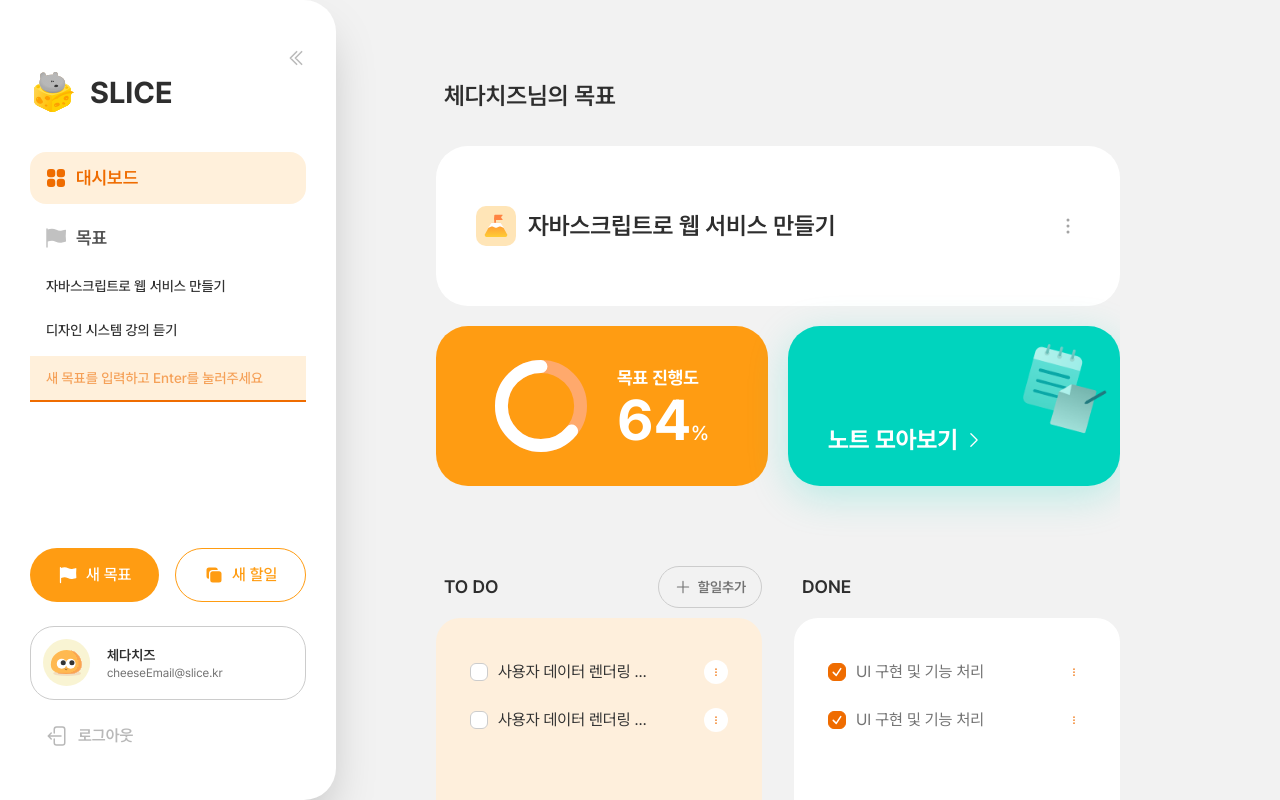
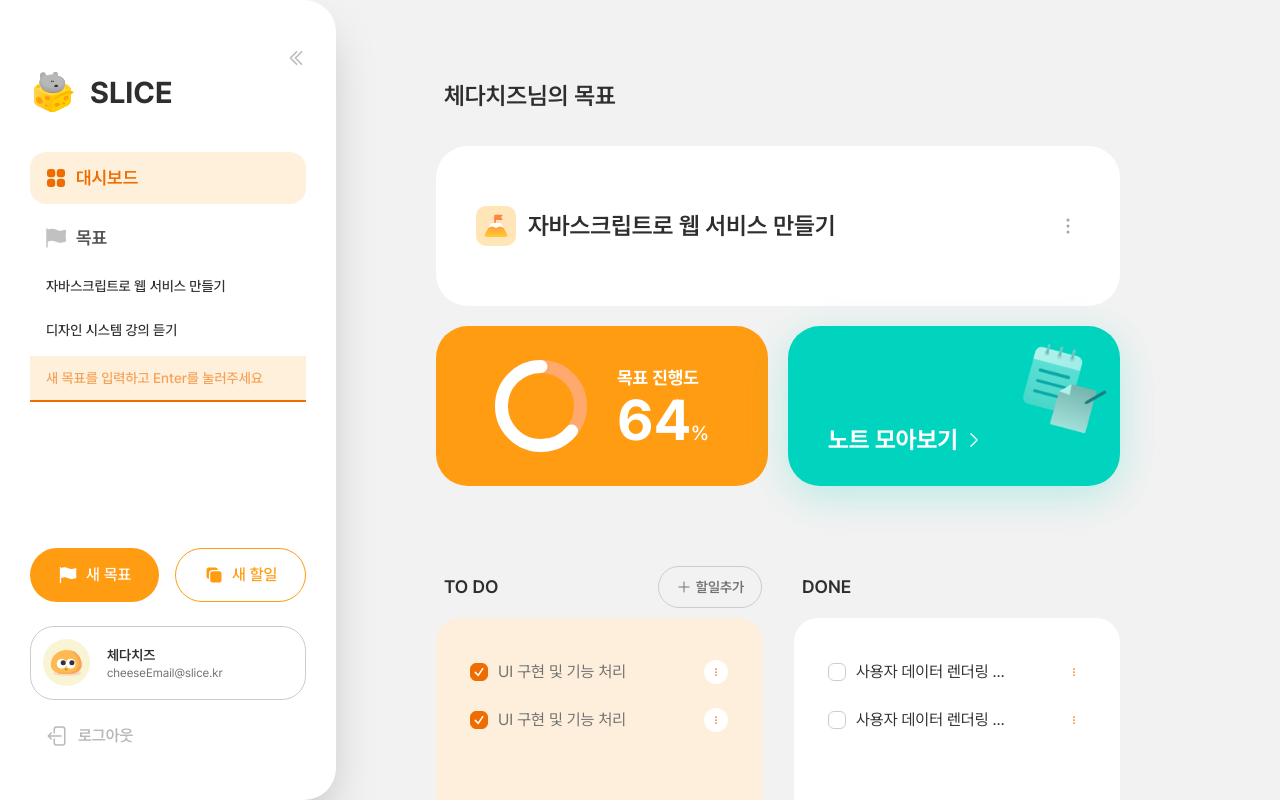
Before and after one commit to swallowedB/slice, a Next.js app: page /goals/1 in a window 1280 px wide. Built offline with nearby package versions, Linux system fonts and the light colour scheme.

Commit message:
💄 Style: 목표상세 퍼블리싱

```diff
--- a/src/app/(protected)/(dashboard)/page.tsx
+++ b/src/app/(protected)/(dashboard)/page.tsx
@@ -5,7 +5,7 @@ import RecentTodos from "./_components/recent/RecentTodos";
 
 export default function DashBoardPage() {
   return (
-    <>
+    <section>
       <MobileHeader title="체다치즈님의 대시보드" />
       <h2 className="color-black hidden sm:mb-8.5 sm:block sm:pl-2 sm:text-2xl sm:font-semibold">
         체다치즈님의 대시보드
@@ -21,6 +21,6 @@ export default function DashBoardPage() {
 
       {/* 목표별 섹션 */}
       <Goal />
-    </>
+    </section>
   );
 }
--- a/src/app/(protected)/goals/[goalId]/_components/GoalDoneSection.tsx
+++ b/src/app/(protected)/goals/[goalId]/_components/GoalDoneSection.tsx
@@ -17,7 +17,7 @@ export default function GoalDoneSection({
         <h4 className="pl-2 text-lg font-semibold">DONE</h4>
       </div>
 
-      <div className="rounded-2xl bg-white px-4 py-6 sm:h-64 sm:px-6 sm:py-8 lg:rounded-3xl xl:max-h-130">
+      <div className="min-h-auto rounded-2xl bg-white px-4 py-6 sm:px-6 sm:py-8 lg:rounded-3xl xl:min-h-138">
         <ListItem
           className="grid sm:gap-0.5 lg:gap-1"
           items={items}
--- /dev/null
+++ b/src/app/(protected)/goals/[goalId]/_components/GoalSection.tsx
@@ -0,0 +1,68 @@
+import Button from "@/components/common/button/Button";
+import TextButton from "@/components/common/button/TextButton";
+import ListItem from "@/components/common/list/list-item/ListItem";
+import { PlusIcon } from "@heroicons/react/24/outline";
+
+type GoalSectionProps = {
+  title: string;
+  items: { id: number; label: string; checked: boolean }[];
+  onToggle: (id: number) => void;
+  background?: string;
+  onAdd?: () => void;
+  emptyMessage?: string;
+};
+
+export default function GoalSection({
+  title,
+  items,
+  onToggle,
+  background = "bg-white",
+  onAdd,
+  emptyMessage,
+}: GoalSectionProps) {
+  return (
+    <div>
+      {/* 헤더 */}
+      <div className="mb-2.5 flex h-10.5 items-center justify-between">
+        <h4 className="pl-2 text-lg font-semibold">{title}</h4>
+
+        {onAdd && (
+          <>
+            <Button
+              variant="outline-gray"
+              size="compact"
+              className="hidden sm:block"
+              onClick={onAdd}>
+              <p className="flex items-center justify-center font-semibold">
+                <PlusIcon className="mr-1 h-4 w-4" />
+                할일추가
+              </p>
+            </Button>
+
+            <TextButton
+              className="block sm:hidden"
+              variant="primary"
+              onClick={onAdd}>
+              <p className="flex items-center justify-center font-semibold">
+                <PlusIcon className="mr-1 h-4 w-4" />
+                할일추가
+              </p>
+            </TextButton>
+          </>
+        )}
+      </div>
+
+      {items.length === 0 && emptyMessage && <p>{emptyMessage}</p>}
+
+      {/* 리스트 박스 */}
+      <div
+        className={`min-h-auto rounded-2xl px-4 py-6 sm:px-6 sm:py-8 lg:rounded-3xl xl:min-h-138 ${background}`}>
+        <ListItem
+          className="grid sm:gap-0.5 lg:gap-1"
+          items={items}
+          onChange={onToggle}
+        />
+      </div>
+    </div>
+  );
+}
--- a/src/app/(protected)/goals/[goalId]/_components/GoalTodoSection.tsx
+++ b/src/app/(protected)/goals/[goalId]/_components/GoalTodoSection.tsx
@@ -44,8 +44,7 @@ export default function GoalTodoSection({
       </div>
 
       {items.length === 0 && <p>할 일이 없어요!</p>}
-
-      <div className="rounded-2xl bg-orange-100 px-4 py-6 sm:h-64 sm:px-6 sm:py-8 lg:rounded-3xl xl:max-h-130">
+      <div className="min-h-auto rounded-2xl bg-orange-100 px-4 py-6 sm:px-6 sm:py-8 lg:rounded-3xl xl:min-h-138">
         <ListItem
           className="grid sm:gap-0.5 lg:gap-1"
           items={items}
--- a/src/app/(protected)/goals/[goalId]/page.tsx
+++ b/src/app/(protected)/goals/[goalId]/page.tsx
@@ -1,153 +1,3 @@
-// "use client";
-// import { ListGoalType } from "@/components/common/list/list-item/listItem.types";
-// import Progress from "@/components/progress/Progress";
-// import {
-//   ChevronRightIcon,
-//   EllipsisVerticalIcon,
-//   PlusIcon,
-// } from "@heroicons/react/24/outline";
-// import Link from "next/link";
-// import MobileHeader from "../../_components/layout/MobileHeader";
-// import { useEffect, useState } from "react";
-// import Button from "@/components/common/button/Button";
-// import TextButton from "@/components/common/button/TextButton";
-// import ListItem from "@/components/common/list/list-item/ListItem";
-// const mockGoalItem: ListGoalType[] = [
-//   {
-//     id: 1,
-//     title: "자바스크립트로 웹 서비스 만들기",
-//     todos: [
-//       { id: 1, label: "사용자 데이터 렌더링 구현", checked: false },
-//       { id: 2, label: "UI 구현 및 기능 처리", checked: true },
-//       { id: 3, label: "사용자 데이터 렌더링 구현", checked: false },
-//       { id: 4, label: "UI 구현 및 기능 처리", checked: true },
-//     ],
-//   },
-// ];
-// export default function GoalsPage() {
-//   const goal = mockGoalItem[0]; // 지금 목업은 1개
-//   const goalTodos = goal.todos.filter((t) => !t.checked);
-//   const goalDones = goal.todos.filter((t) => t.checked);
-// "use client";
-// import { ListGoalType } from "@/components/common/list/list-item/listItem.types";
-// import MobileHeader from "../../_components/layout/MobileHeader";
-// import GoalHeader from "./_components/GoalHeader";
-// import GoalProgressCard from "./_components/GoalProgressCard";
-// import GoalNotesCard from "./_components/GoalNotesCard";
-// import GoalTodoSection from "./_components/GoalTodoSection";
-// import GoalDoneSection from "./_components/GoalDoneSection";
-
-//   const [mounted, setMounted] = useState(false);
-
-//   useEffect(() => {
-//     setMounted(true);
-//   }, []);
-
-//   return (
-//     <>
-//       <MobileHeader title="체다치즈님의 목표" />
-//       <h2 className="color-black hidden sm:mb-8.5 sm:block sm:pl-2 sm:text-2xl sm:font-semibold">
-//         체다치즈님의 목표
-//       </h2>
-
-//       {/* 목표 타이틀 영역 */}
-//       <div className="overflow-clip">
-//         <section className="mb-6">
-//           <div className="block w-full gap-8 xl:grid-cols-2 2xl:grid">
-//             <div className="flex items-center gap-3 rounded-2xl bg-white px-4 py-4 sm:rounded-3xl sm:px-6 sm:py-6 md:px-3 md:py-8.75 xl:rounded-4xl xl:px-10 xl:py-15">
-//               <img
-//                 src="/icons/icon-goal.svg"
-//                 alt="목표 아이콘"
-//                 className="h-8 w-8 xl:h-10 xl:w-10"
-//               />
-//               <h3 className="truncate text-base font-semibold break-keep sm:text-xl xl:text-2xl">
-//                 {goal.title}
-//               </h3>
-
-//               <button className="ml-auto cursor-pointer">
-//                 <EllipsisVerticalIcon className="h-6 w-6 text-gray-400" />
-//               </button>
-//             </div>
-
-//             <div className="mt-4 block sm:mt-6 sm:grid sm:grid-cols-2 sm:gap-5 lg:block xl:grid xl:grid-cols-2 xl:gap-5 2xl:mt-0">
-//               <div className="bg-orange-250 rounded-4xl p-8.5 px-8 py-8.5 sm:px-0 lg:mt-5 lg:py-4 xl:py-8.5 2xl:mt-0">
-//                 {mounted && (
-//                   <div className="flex h-full items-center justify-center gap-7.5">
-//                     <Progress
-//                       percent={64}
-//                       variant="default"
-//                       title={`목표 진행도`}
-//                     />
-//                   </div>
-//                 )}
-//               </div>
-//               <div className="mt-4 flex h-40 items-end rounded-4xl bg-blue-200 bg-[url('/images/goals/obj-note.png')] bg-[length:98px_auto] bg-[right_14px_top_14px] bg-no-repeat px-10 py-7.5 text-white shadow-[0_10px_40px_0_rgba(0,212,190,0.24)] transition-all sm:mt-0 sm:bg-[right_4px_top_14px] lg:mt-5 lg:py-11.5 lg:hover:shadow-[0_10px_40px_0_rgba(0,212,190,0.24)] 2xl:mt-0">
-//                 <Link
-//                   href="/notes/1"
-//                   className="flex items-center gap-1 text-2xl font-bold break-keep sm:text-xl lg:text-2xl">
-//                   노트 모아보기
-//                   <ChevronRightIcon className="ml-0.5 w-5 sm:w-3.5 lg:w-5" />
-//                 </Link>
-//               </div>
-//             </div>
-//           </div>
-//         </section>
-
-//         {/* Todo / Done 영역 */}
-//         <section className="mt-7.5 grid gap-8 sm:mt-10 lg:mt-20 lg:grid-cols-2">
-//           {/* Todo */}
-//           <div>
-//             <div className="mb-2.5 flex h-10.5 items-center justify-between">
-//               <h4 className="pl-2 text-lg font-semibold">TO DO</h4>
-//               <Button
-//                 variant="outline-gray"
-//                 size="compact"
-//                 className="hidden sm:block"
-//                 onClick={() => console.log("mock up")}>
-//                 <p className="absolute top-7.25 right-5 flex w-18.5 items-center justify-center font-semibold sm:static sm:w-full">
-//                   <PlusIcon className="mr-1 h-4 w-4 sm:mr-1.5 sm:h-4.5 sm:w-4.5" />
-//                   할일추가
-//                 </p>
-//               </Button>
-
-//               <TextButton
-//                 variant="primary"
-//                 className="block sm:hidden"
-//                 onClick={() => console.log("mock up")}>
-//                 <p className="flex w-18.5 items-center justify-center font-semibold sm:static sm:w-full">
-//                   <PlusIcon className="mr-1 h-4 w-4 sm:mr-1.5 sm:h-4.5 sm:w-4.5" />
-//                   할일추가
-//                 </p>
-//               </TextButton>
-//             </div>
-//             {goalTodos.length === 0 && <p>할 일이 없어요!</p>}
-//             <div className="rounded-2xl bg-orange-100 px-4 py-6 sm:h-64 sm:px-6 sm:py-8 lg:rounded-3xl xl:max-h-130">
-//               <ListItem
-//                 className="grid sm:gap-0.5 lg:gap-1"
-//                 items={goalTodos}
-//                 onChange={() => console.log("mock up")}
-//               />
-//             </div>
-//           </div>
-
-//           {/* done */}
-//           <div>
-//             <div className="mb-2.5 flex h-10.5 items-center justify-between">
-//               <h4 className="pl-2 text-lg font-semibold">DONE</h4>
-//             </div>
-//             <div className="rounded-2xl bg-white px-4 py-6 sm:h-64 sm:px-6 sm:py-8 lg:rounded-3xl xl:max-h-130">
-//               <ListItem
-//                 className="grid sm:gap-0.5 lg:gap-1"
-//                 items={goalDones}
-//                 onChange={() => console.log("mock up")}
-//               />
-//             </div>
-//           </div>
-//         </section>
-//       </div>
-//     </>
-//   );
-// }
 "use client";
 
 import MobileHeader from "../../_components/layout/MobileHeader";
@@ -156,6 +6,7 @@ import GoalProgressCard from "./_components/GoalProgressCard";
 import GoalNotesCard from "./_components/GoalNotesCard";
 import GoalTodoSection from "./_components/GoalTodoSection";
 import GoalDoneSection from "./_components/GoalDoneSection";
+import GoalSection from "./_components/GoalSection";
 
 const mockGoalItem = [
   {
@@ -176,14 +27,13 @@ export default function GoalsPage() {
   const goalDones = goal.todos.filter((t) => t.checked);
 
   return (
-    <>
+    <section>
       <MobileHeader title="체다치즈님의 목표" />
 
       <h2 className="color-black hidden sm:mb-8.5 sm:block sm:pl-2 sm:text-2xl sm:font-semibold">
         체다치즈님의 목표
       </h2>
 
-      <div className="overflow-clip">
       {/* 목표 헤더 */}
       <section className="">
         <div className="block w-full gap-8 lg:grid lg:gap-0 xl:grid-cols-1 xl:gap-5 2xl:grid-cols-2">
@@ -199,19 +49,22 @@ export default function GoalsPage() {
         </div>
       </section>
 
-        {/* TODO / DONE */}
       <section className="mt-7.5 grid gap-8 lg:mt-20 lg:grid-cols-2">
-          <GoalTodoSection
+        <GoalSection
+          title="TO DO"
+          items={goalDones}
+          onToggle={(id) => console.log("toggle todo:", id)}
+          onAdd={() => console.log("mock up")}
+          emptyMessage="할 일이 없어요!"
+          background="bg-orange-100"
+        />
+        <GoalSection
+          title="DONE"
           items={goalTodos}
-            onAdd={() => console.log("add")}
           onToggle={(id) => console.log("toggle todo:", id)}
-          />
-          <GoalDoneSection
-            items={goalDones}
-            onToggle={(id) => console.log("toggle done:", id)}
+          background="bg-white"
         />
       </section>
-      </div>
-    </>
+    </section>
   );
 }
--- a/src/app/(protected)/layout.tsx
+++ b/src/app/(protected)/layout.tsx
@@ -3,7 +3,7 @@ import NavigationDesktop from "./_components/navigation/Navigation.Desktop";
 
 export default function ProtectedLayout({ children }: { children: ReactNode }) {
   return (
-    <main className="flex h-screen overflow-hidden sm:gap-12 lg:gap-20">
+    <main className="flex min-h-screen overflow-hidden sm:h-screen sm:gap-12 lg:gap-20">
       <div className="hidden sm:block">
         <NavigationDesktop />
       </div>
```
Lines whose indentation alone changed are shown as unchanged.
